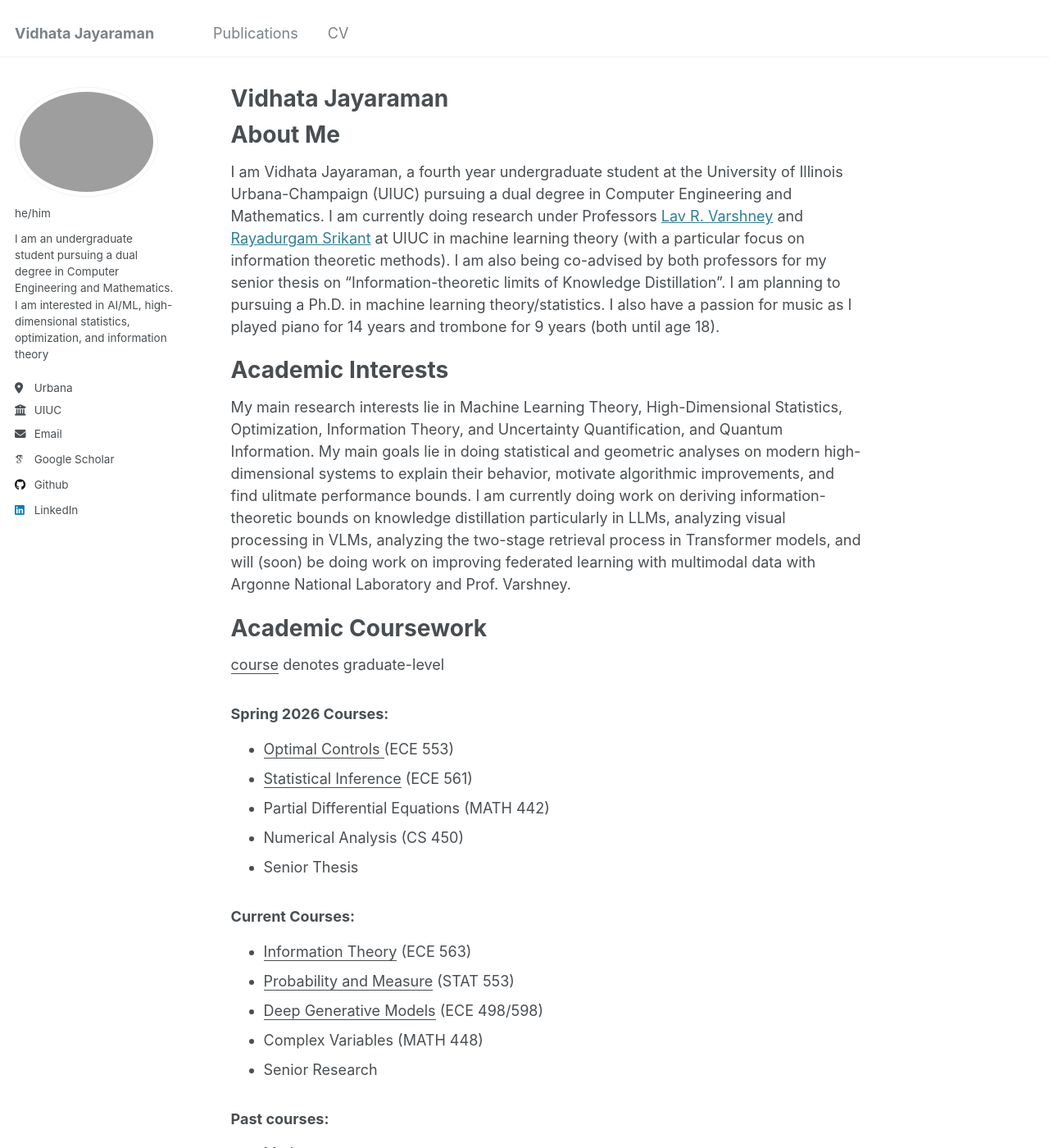
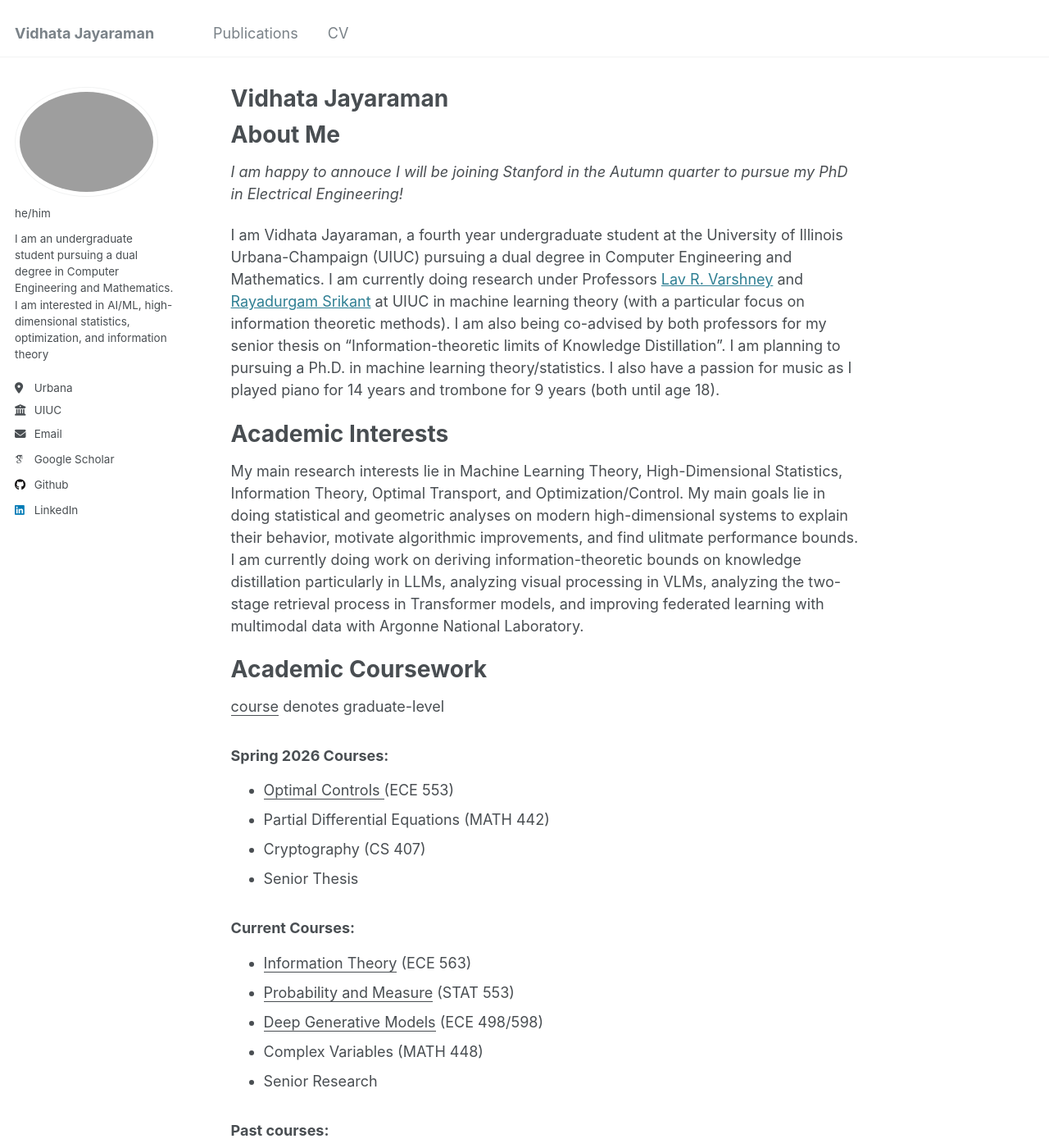
Before and after one commit to dxdt14/dxdt14.github.io, a Jekyll site: the page built from _pages/about.md, in a window 1280 px wide and 1400 px high. Shown: the whole window at 82% size. Built offline with Jekyll 4.4.1, drawn with Linux system fonts in a browser that asks for light colours; some web fonts are replaced.

Commit message:
Updated about for Stanford, classes and research

```diff
--- a/_pages/about.md
+++ b/_pages/about.md
@@ -10,6 +10,8 @@ redirect_from:
 About Me
 ===
 
+*I am happy to annouce I will be joining Stanford in the Autumn quarter to pursue my PhD in Electrical Engineering!*
+
 I am Vidhata Jayaraman, a fourth year undergraduate student at the University of Illinois Urbana-Champaign (UIUC) pursuing a dual degree
 in Computer Engineering and Mathematics. I am currently doing research under Professors [Lav R. Varshney](https://varshney.csl.illinois.edu) and [Rayadurgam Srikant](https://sites.google.com/a/illinois.edu/srikant) at UIUC in machine learning theory (with a particular focus on information theoretic methods). I am also being co-advised by both professors for my senior thesis on "Information-theoretic limits of Knowledge Distillation". I am planning to pursuing a Ph.D. in machine learning theory/statistics. I also have a passion for music as I played piano for 14 years and trombone for 9 years (both until age 18).
 
@@ -17,7 +19,7 @@ in Computer Engineering and Mathematics. I am currently doing research under Pro
 Academic Interests
 ===
 
-My main research interests lie in Machine Learning Theory, High-Dimensional Statistics, Optimization, Information Theory, and Uncertainty Quantification, and Quantum Information. My main goals lie in doing statistical and geometric analyses on modern high-dimensional systems to explain their behavior, motivate algorithmic improvements, and find ulitmate performance bounds. I am currently doing work on deriving information-theoretic bounds on knowledge distillation particularly in LLMs, analyzing visual processing in VLMs, analyzing the two-stage retrieval process in Transformer models, and will (soon) be doing work on improving federated learning with multimodal data with Argonne National Laboratory and Prof. Varshney.
+My main research interests lie in Machine Learning Theory, High-Dimensional Statistics, Information Theory, Optimal Transport, and Optimization/Control. My main goals lie in doing statistical and geometric analyses on modern high-dimensional systems to explain their behavior, motivate algorithmic improvements, and find ulitmate performance bounds. I am currently doing work on deriving information-theoretic bounds on knowledge distillation particularly in LLMs, analyzing visual processing in VLMs, analyzing the two-stage retrieval process in Transformer models, and improving federated learning with multimodal data with Argonne National Laboratory.
 
 Academic Coursework
 ===
@@ -25,9 +27,8 @@ Academic Coursework
 
 ### Spring 2026 Courses:
 - <u>Optimal Controls </u>(ECE 553)
-- <u>Statistical Inference</u> (ECE 561)
 - Partial Differential Equations (MATH 442)
-- Numerical Analysis (CS 450)
+- Cryptography (CS 407)
 - Senior Thesis
 
 ### Current Courses:
```
